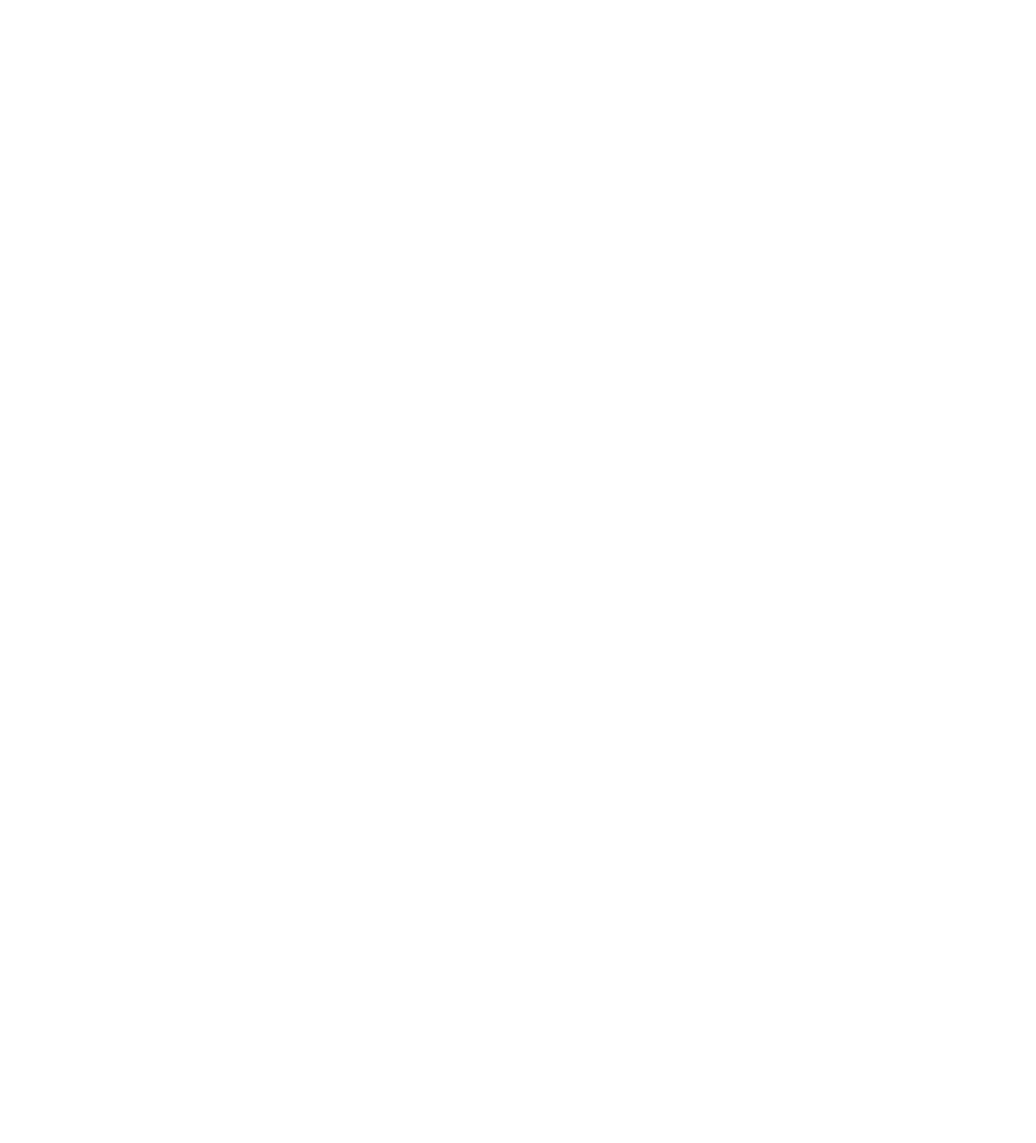
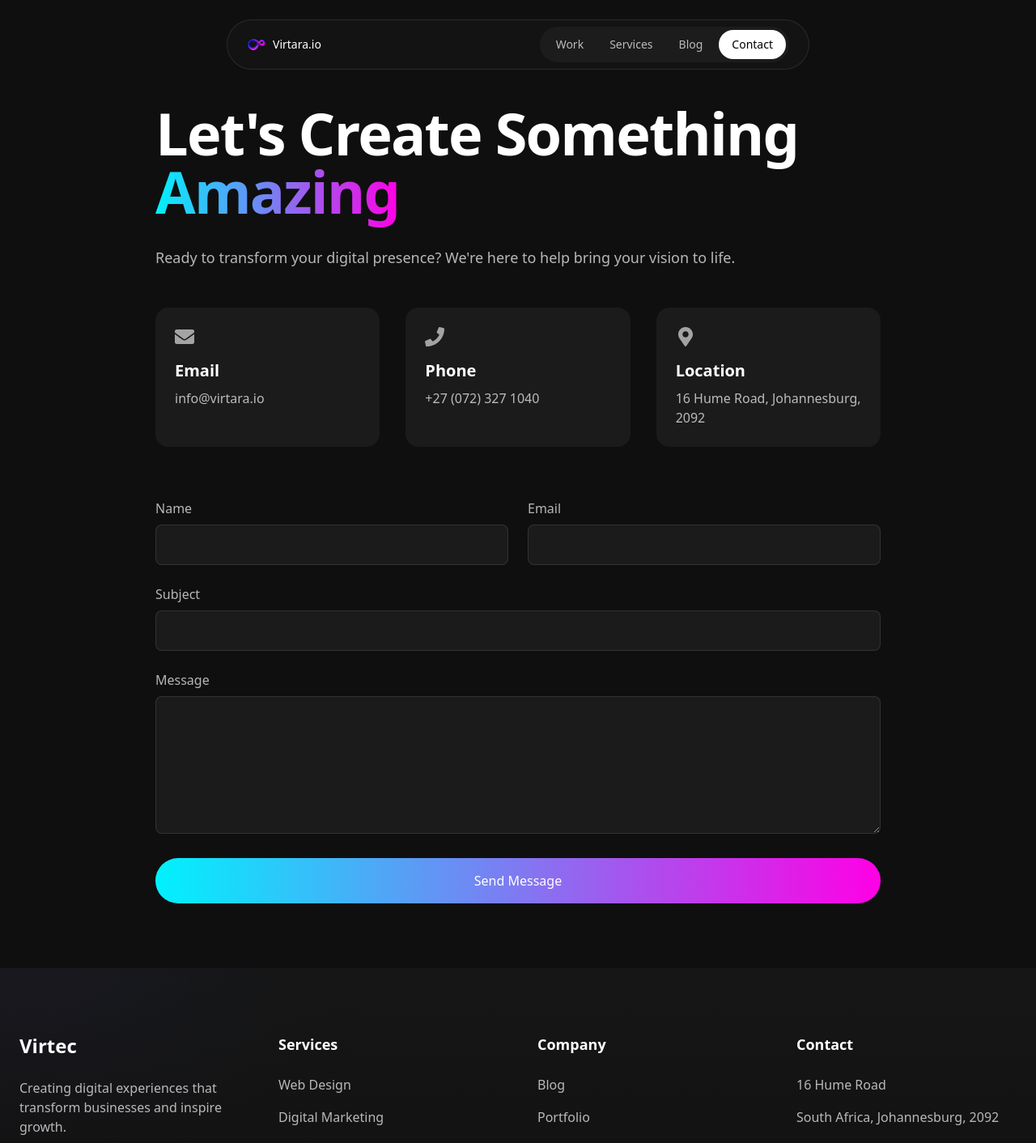
Before and after one commit to CodingDyl/virtara.io, a React (Vite) app: page /contact in a window 1280 px wide. Before the commit this address had no page. Shown: the top 1412 px of the page at 81% size. Before the commit the page ends 800 px from the top, so only its background shows below. Built offline with nearby package versions, Linux system fonts and the light colour scheme.

Commit message:
Added Contact Section

```diff
--- a/src/App.jsx
+++ b/src/App.jsx
@@ -1,13 +1,14 @@
 import { BrowserRouter as Router, Routes, Route } from 'react-router-dom'
 import { MantineProvider } from '@mantine/core'
 import Home from './pages/Home'
-
+import Contact from './pages/Contact'
 function App() {
   return (
     <MantineProvider withGlobalStyles withNormalizeCSS>
       <Router>
         <Routes>
           <Route path="/" element={<Home />} />
+          <Route path="/contact" element={<Contact />} />
         </Routes>
       </Router>
     </MantineProvider>
--- a/src/components/Footer.jsx
+++ b/src/components/Footer.jsx
@@ -91,7 +91,7 @@ const Footer = () => {
             <div>
               <h4 className="text-lg font-semibold mb-6">Company</h4>
               <ul className="space-y-4">
-                <li><a href="#" className="text-white/70 hover:text-white transition-colors">About</a></li>
+                <li><a href="#" className="text-white/70 hover:text-white transition-colors">Blog</a></li>
                 <li><a href="#" className="text-white/70 hover:text-white transition-colors">Portfolio</a></li>
                 <li><a href="#" className="text-white/70 hover:text-white transition-colors">Careers</a></li>
                 <li><a href="#" className="text-white/70 hover:text-white transition-colors">Contact</a></li>
@@ -102,10 +102,10 @@ const Footer = () => {
             <div>
               <h4 className="text-lg font-semibold mb-6">Contact</h4>
               <ul className="space-y-4">
-                <li className="text-white/70">123 Business Street</li>
-                <li className="text-white/70">New York, NY 10001</li>
-                <li><a href="mailto:hello@virtec.com" className="text-white/70 hover:text-white transition-colors">hello@virtec.com</a></li>
-                <li><a href="tel:+1234567890" className="text-white/70 hover:text-white transition-colors">+1 (234) 567-890</a></li>
+                <li className="text-white/70">16 Hume Road</li>
+                <li className="text-white/70">South Africa, Johannesburg, 2092</li>
+                <li><a href="mailto:hello@virtec.com" className="text-white/70 hover:text-white transition-colors">info@virtara.io</a></li>
+                <li><a href="tel:+1234567890" className="text-white/70 hover:text-white transition-colors">(011) 786 5645</a></li>
               </ul>
             </div>
           </div>
--- a/src/components/Navbar.jsx
+++ b/src/components/Navbar.jsx
@@ -2,6 +2,7 @@ import React, { useState } from 'react'
 import { motion, AnimatePresence } from "framer-motion";
 import { HiMenu, HiX } from 'react-icons/hi';
 import { smallLogo } from '../assets';
+import { Link } from 'react-router-dom';
 
 const Navbar = () => {
   const [isOpen, setIsOpen] = useState(false);
@@ -51,6 +52,7 @@ const Navbar = () => {
         <div className="px-6 py-2">
           <div className="flex items-center justify-between">
             {/* Logo */}
+            <Link to="/">
             <motion.div
               whileHover={{ scale: 1.05 }}
               whileTap={{ scale: 0.95 }}
@@ -59,6 +61,7 @@ const Navbar = () => {
               <img src={smallLogo} alt="Virtara Logo" className="w-6 h-6" />
               Virtara.io
             </motion.div>
+            </Link>
 
             {/* Mobile Menu Button */}
             <motion.button
@@ -73,7 +76,7 @@ const Navbar = () => {
 
             {/* Desktop Menu */}
             <div className="hidden md:flex items-center bg-[#1C1C1C] rounded-full p-1">
-              {['Work', 'Services', 'About'].map((item) => (
+              {['Work', 'Services', 'Blog'].map((item) => (
                 <motion.a
                   key={item}
                   href={`#${item.toLowerCase()}`}
@@ -84,6 +87,7 @@ const Navbar = () => {
                   {item}
                 </motion.a>
               ))}
+              <Link to="/contact">
               <motion.button
                 whileHover={{ scale: 1.05, backgroundColor: "rgba(255, 255, 255, 0.9)" }}
                 whileTap={{ scale: 0.95 }}
@@ -91,6 +95,7 @@ const Navbar = () => {
               >
                 Contact
               </motion.button>
+              </Link>
             </div>
           </div>
 
--- /dev/null
+++ b/src/pages/Contact.jsx
@@ -0,0 +1,123 @@
+import React from 'react';
+import { motion } from 'framer-motion';
+import { FaEnvelope, FaPhone, FaMapMarkerAlt } from 'react-icons/fa';
+import Navbar from '../components/Navbar';
+import Footer from '../components/Footer';
+
+const Contact = () => {
+  const contactInfo = [
+    {
+      icon: <FaEnvelope className="w-6 h-6" />,
+      title: "Email",
+      content: "info@virtara.io",
+      link: "mailto:info@virtara.io"
+    },
+    {
+      icon: <FaPhone className="w-6 h-6" />,
+      title: "Phone",
+      content: "+27 (072) 327 1040",
+      link: "tel:+27723271040"
+    },
+    {
+      icon: <FaMapMarkerAlt className="w-6 h-6" />,
+      title: "Location",
+      content: "16 Hume Road, Johannesburg, 2092",
+      link: "https://maps.google.com"
+    }
+  ];
+
+  return (
+    <div className="bg-[#0F0F0F] min-h-screen">
+      <Navbar />
+
+      <section className="min-h-screen pt-32 pb-20">
+        <div className="container mx-auto px-6">
+          <motion.div
+            initial={{ opacity: 0, y: 20 }}
+            animate={{ opacity: 1, y: 0 }}
+            transition={{ duration: 0.8 }}
+            className="max-w-4xl mx-auto"
+          >
+            <h1 className="text-4xl md:text-6xl lg:text-7xl font-bold text-white leading-tight tracking-tight mb-8">
+              Let's Create Something
+              <span className="text-transparent bg-clip-text bg-gradient-to-r from-[#00f2fe] to-[#ff00e5]">
+                {" "}Amazing
+              </span>
+            </h1>
+            <p className="text-lg text-white/70 mb-12">
+              Ready to transform your digital presence? We're here to help bring your vision to life.
+            </p>
+
+            <div className="grid grid-cols-1 md:grid-cols-3 gap-8 mb-16">
+              {contactInfo.map((info, index) => (
+                <motion.a
+                  key={index}
+                  href={info.link}
+                  initial={{ opacity: 0, y: 20 }}
+                  animate={{ opacity: 1, y: 0 }}
+                  transition={{ duration: 0.5, delay: index * 0.2 }}
+                  className="p-6 rounded-2xl bg-white/5 hover:bg-white/10 transition-colors group"
+                >
+                  <div className="text-white/60 group-hover:text-[#ff00e5] transition-colors mb-4">
+                    {info.icon}
+                  </div>
+                  <h3 className="text-white text-xl font-semibold mb-2">{info.title}</h3>
+                  <p className="text-white/70">{info.content}</p>
+                </motion.a>
+              ))}
+            </div>
+
+            <motion.form
+              initial={{ opacity: 0 }}
+              animate={{ opacity: 1 }}
+              transition={{ duration: 0.8, delay: 0.5 }}
+              className="space-y-6"
+            >
+              <div className="grid grid-cols-1 md:grid-cols-2 gap-6">
+                <div>
+                  <label className="block text-white/70 mb-2">Name</label>
+                  <input
+                    type="text"
+                    className="w-full px-4 py-3 rounded-lg bg-white/5 border border-white/10 text-white focus:border-[#4ECDC4] focus:outline-none transition-colors"
+                  />
+                </div>
+                <div>
+                  <label className="block text-white/70 mb-2">Email</label>
+                  <input
+                    type="email"
+                    className="w-full px-4 py-3 rounded-lg bg-white/5 border border-white/10 text-white focus:border-[#4ECDC4] focus:outline-none transition-colors"
+                  />
+                </div>
+              </div>
+              <div>
+                <label className="block text-white/70 mb-2">Subject</label>
+                <input
+                  type="text"
+                  className="w-full px-4 py-3 rounded-lg bg-white/5 border border-white/10 text-white focus:border-[#4ECDC4] focus:outline-none transition-colors"
+                />
+              </div>
+              <div>
+                <label className="block text-white/70 mb-2">Message</label>
+                <textarea
+                  rows="6"
+                  className="w-full px-4 py-3 rounded-lg bg-white/5 border border-white/10 text-white focus:border-[#4ECDC4] focus:outline-none transition-colors"
+                ></textarea>
+              </div>
+              <motion.button
+                whileHover={{ scale: 1.02 }}
+                whileTap={{ scale: 0.98 }}
+                className="w-full px-8 py-4 bg-gradient-to-r from-[#00f2fe] to-[#ff00e5] text-white rounded-full font-medium hover:opacity-90 transition-opacity"
+              >
+                Send Message
+              </motion.button>
+            </motion.form>
+          </motion.div>
+        </div>
+      </section>
+
+      <Footer />
+    </div>
+  );
+};
+
+export default Contact;
```
Also changed, not shown: src/pages/Blog.jsx (added), src/pages/Services.jsx (added), src/pages/Work.jsx (added), 1 other file (tests, documents, lock files or other folders).
